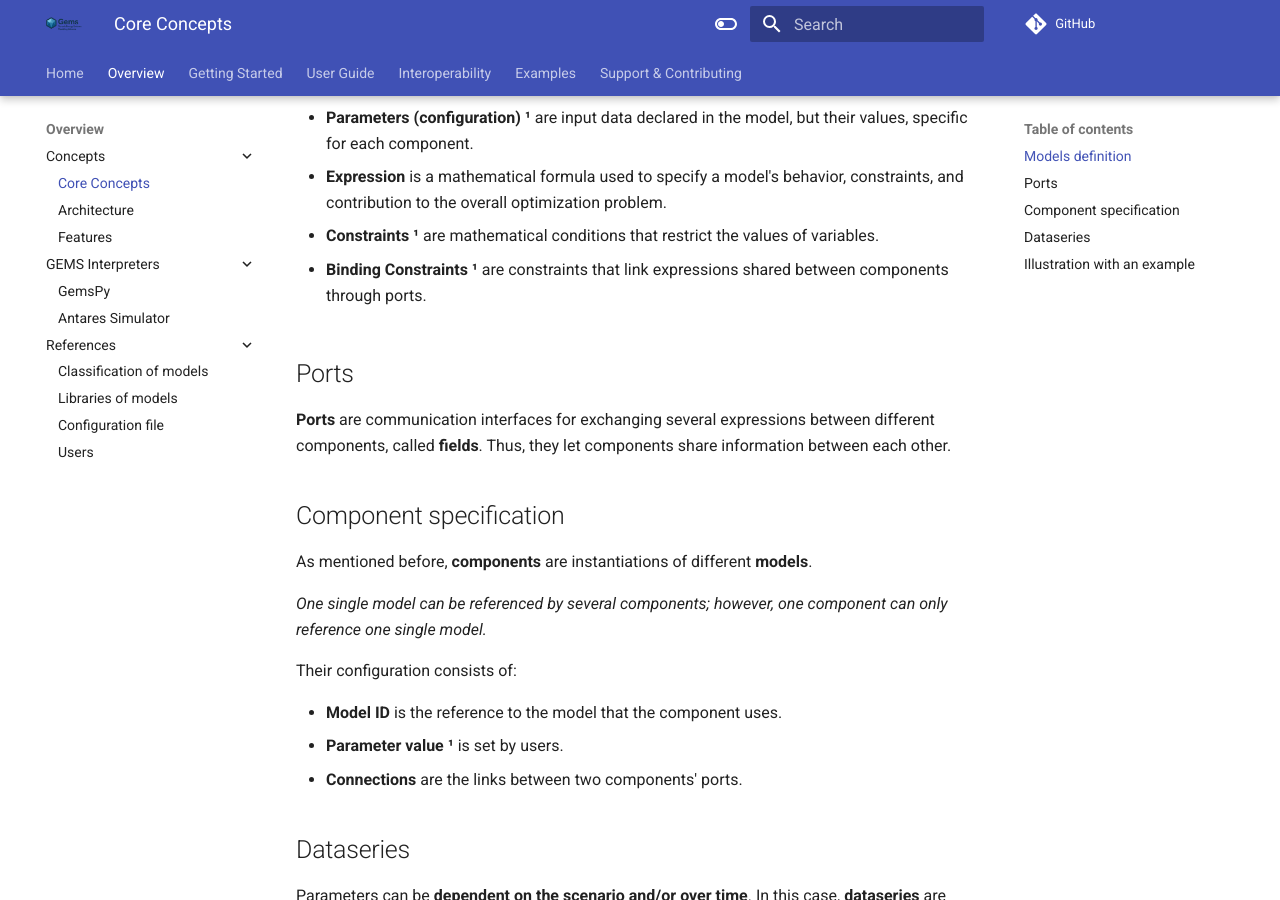
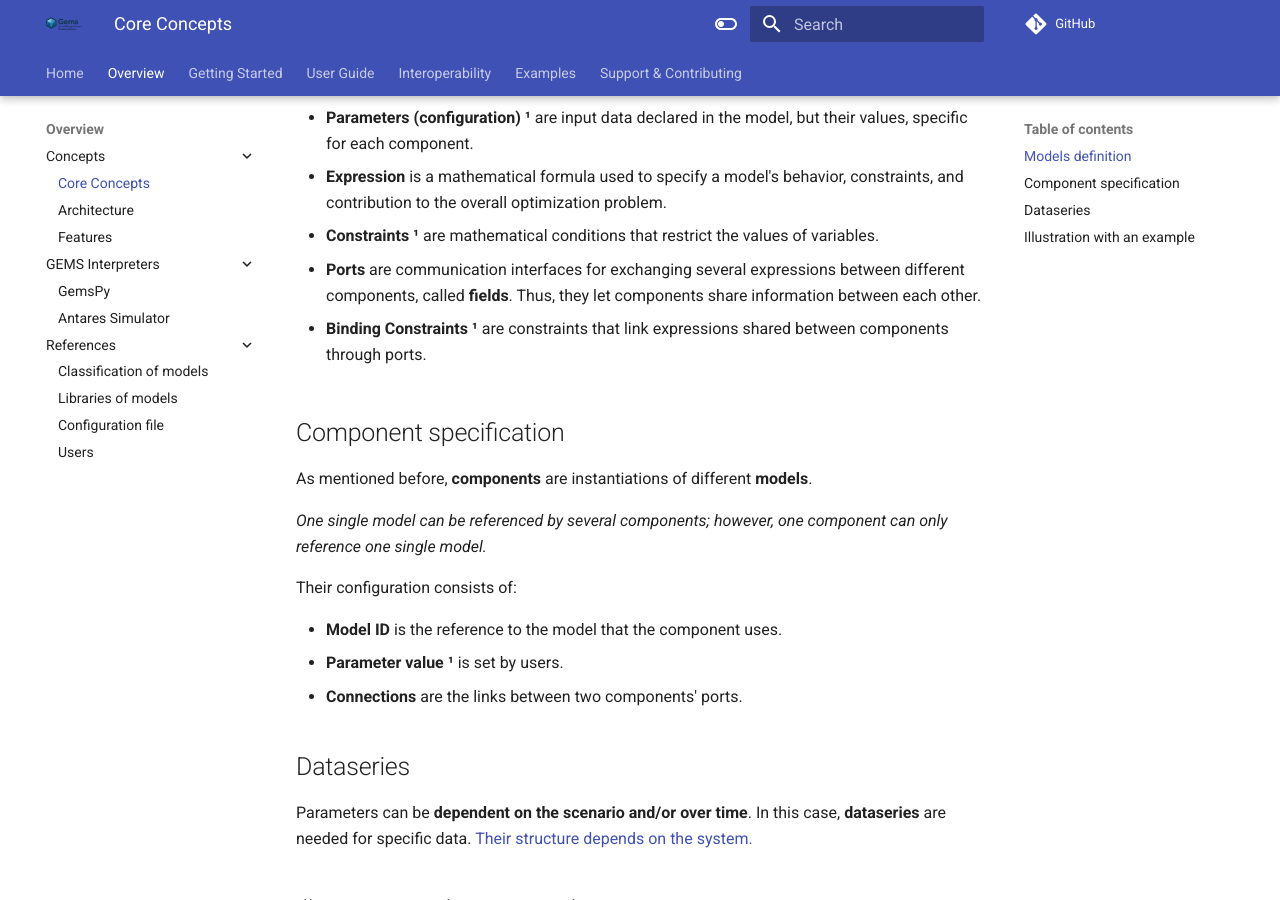
Before and after one commit to AntaresSimulatorTeam/GEMS, an MkDocs documentation site: the page built from doc/1_Overview/Concepts/1_core concepts.md, in a window 1280 px wide and 900 px high, scrolled down 761 px. Built offline with MkDocs 1.6.1 and Material for MkDocs 9.7.7, drawn with Linux system fonts in a browser that asks for light colours; comment, search, counter and statistics services are not loaded.

Commit message:
put ports definition inside models definition

```diff
--- a/doc/1_Overview/Concepts/1_core concepts.md
+++ b/doc/1_Overview/Concepts/1_core concepts.md
@@ -27,11 +27,10 @@ They are defined by *variables*, *parameters*, *ports*, and *constraints*. [Exam
 
 - **Constraints ¹** are mathematical conditions that restrict the values of variables.
 
+- **Ports** are communication interfaces for exchanging several expressions between different components, called **fields**. Thus, they let components share information between each other.
+
 - **Binding Constraints ¹** are constraints that link expressions shared between components through ports.
 
-## Ports
-
-**Ports** are communication interfaces for exchanging several expressions between different components, called **fields**. Thus, they let components share information between each other.
 
 ## Component specification
 
```
